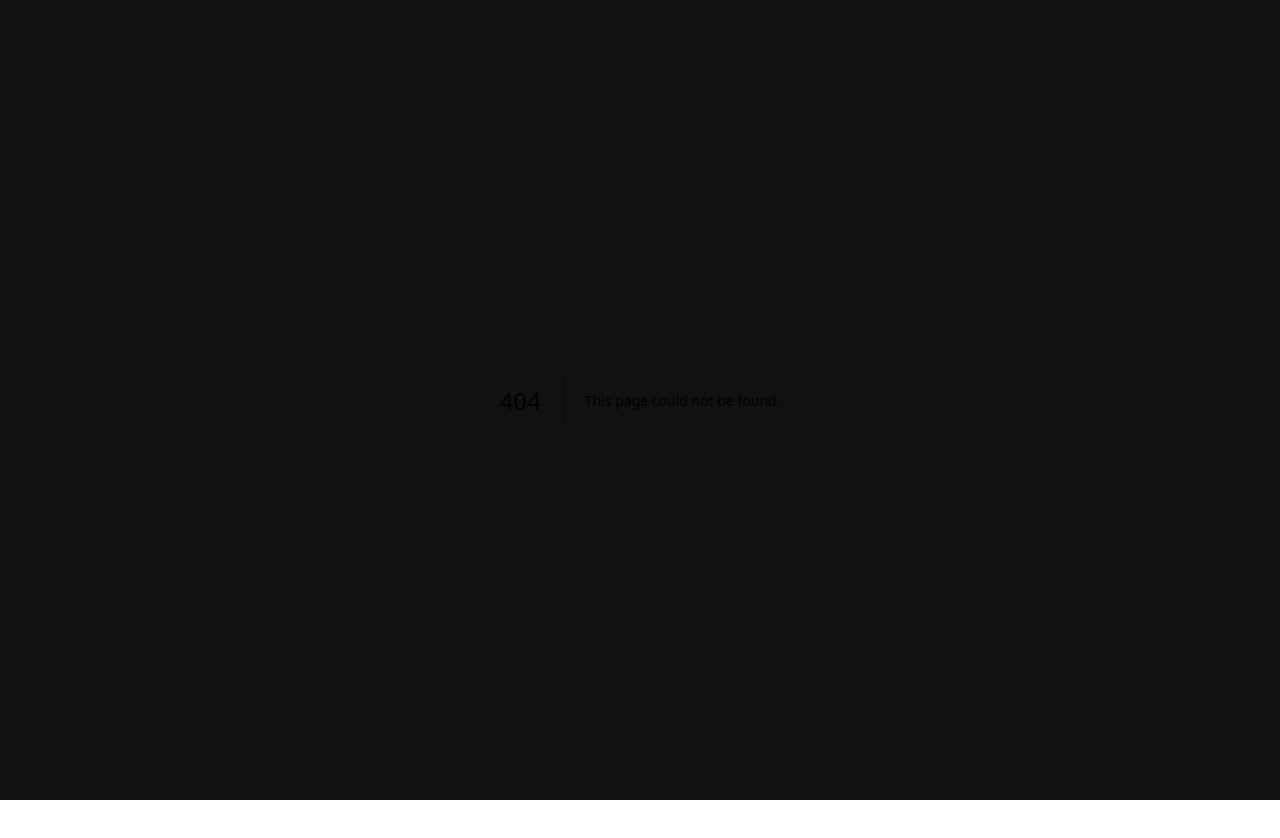
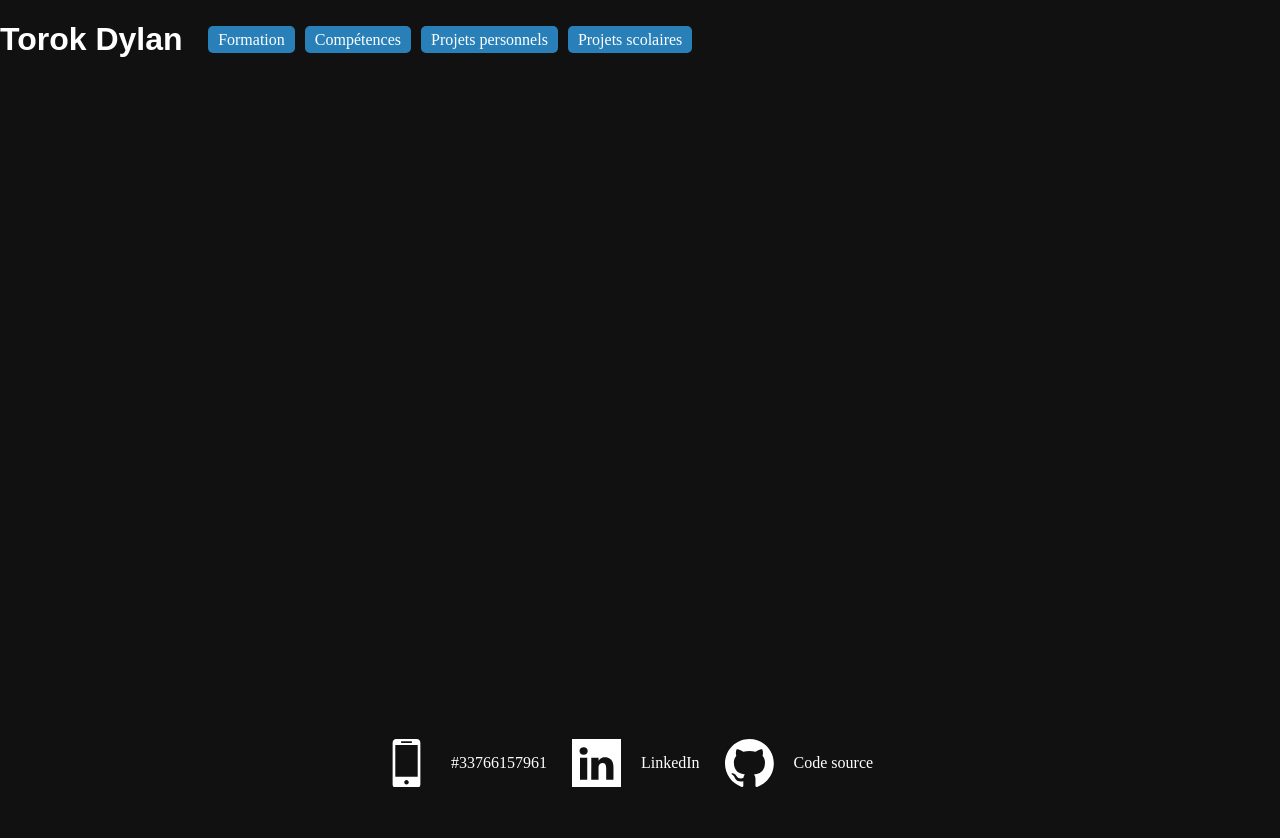
Before and after one commit to DylanTorok/CV-NextJS, a Next.js app: page /competences in a window 1280 px wide. Before the commit this address had no page. Shown: the top 838 px of the page. After the commit the page ends 800 px from the top, so only its background shows below. Built offline with nearby package versions, Linux system fonts and the light colour scheme.

Commit message:
Nouvelles routes vides

```diff
--- /dev/null
+++ b/pages/competences.tsx
@@ -0,0 +1,17 @@
+import React from 'react';
+import Navbar from '../src/app/staticComponents/Navbar';
+import Body from '../src/app/menu';
+import Footer from '../src/app/staticComponents/Footer';
+import styles from '../styles/index.module.css';
+
+const Competences: React.FC = () => {
+  return (
+    <div>
+      <Navbar/>
+    <Footer/>
+
+  </div>
+  );
+};
+
+export default Competences;
```
Also changed, not shown: pages/formation.tsx (added, +17 -0 lines), pages/projetsPersonnels.tsx (added, +17 -0 lines), pages/projetsScolaires.tsx (added, +17 -0 lines).
